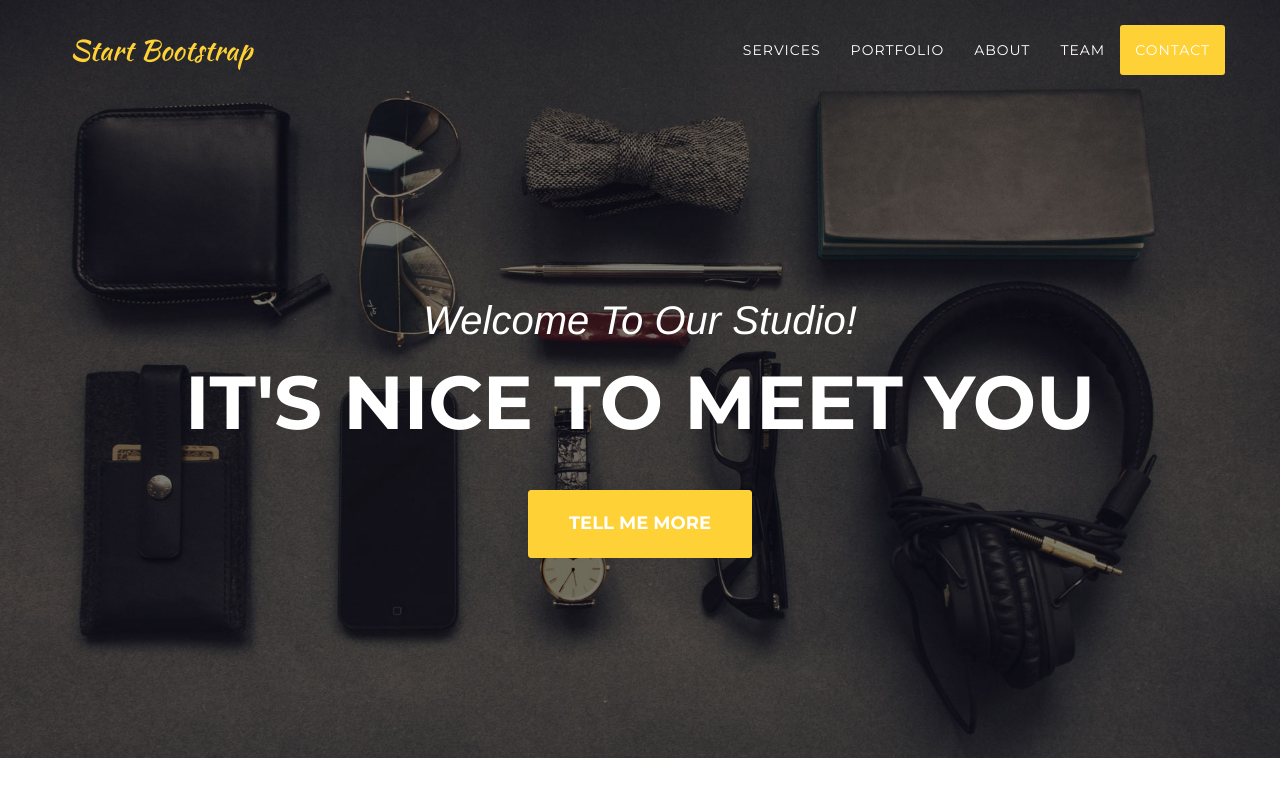
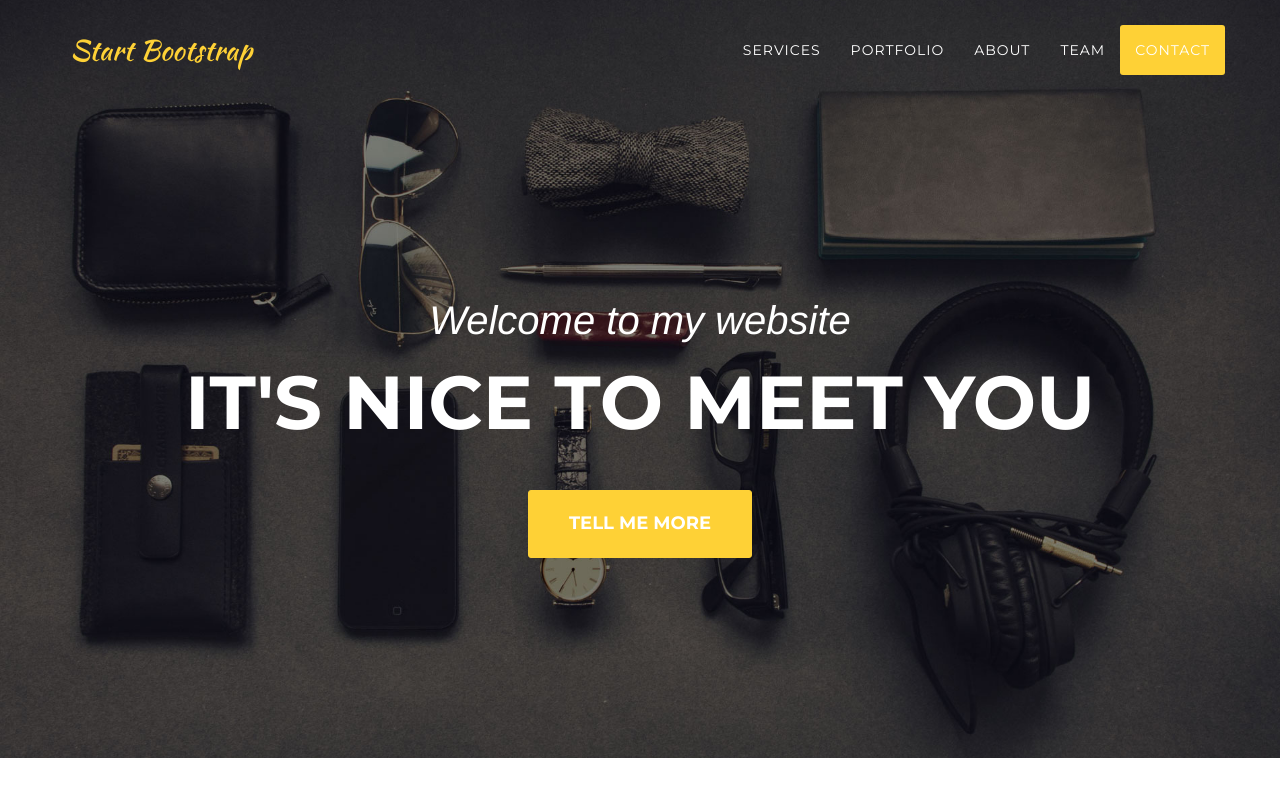
Before and after one commit to RMathews/WebSite, a website: page index.html in a window 1280 px wide. Shown: the top 800 px of the page. Drawn offline with nearby package versions, Linux system fonts and the light colour scheme; a web font is replaced by a local one.

Commit message:
changed msg

```diff
--- a/index.html
+++ b/index.html
@@ -9,7 +9,7 @@
     <meta name="description" content="">
     <meta name="author" content="">
 
-    <title>Agency - Start Bootstrap Theme</title>
+    <title>Revon Mathews</title>
 
     <!-- Bootstrap Core CSS -->
     <link href="vendor/bootstrap/css/bootstrap.min.css" rel="stylesheet">
@@ -78,7 +78,7 @@
     <header>
         <div class="container">
             <div class="intro-text">
-                <div class="intro-lead-in">Welcome To Our Studio!</div>
+                <div class="intro-lead-in">Welcome to my website</div>
                 <div class="intro-heading">It's Nice To Meet You</div>
                 <a href="#services" class="page-scroll btn btn-xl">Tell Me More</a>
             </div>
```
